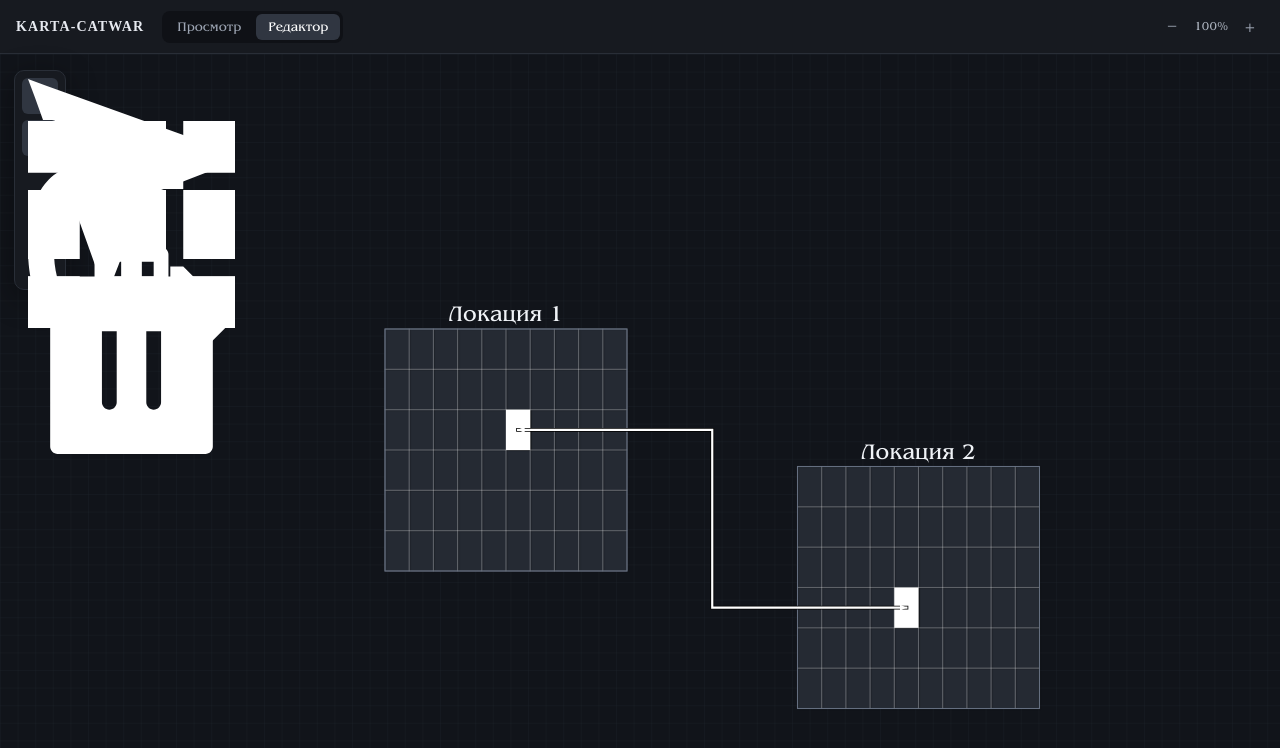
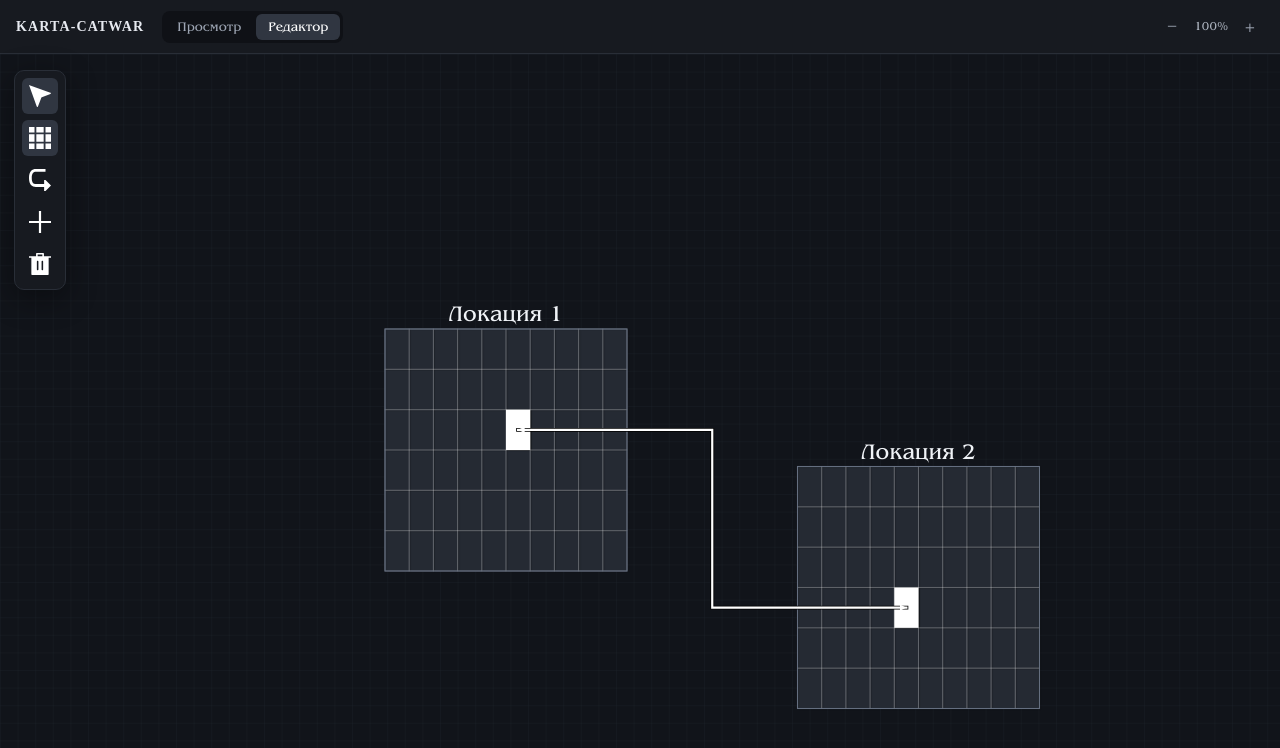
Before and after one commit to asiqut/KARTA-CATWAR, a React (Vite) app: page / in a window 1280 px wide. Shown: the top 748 px of the page. Built offline with nearby package versions, Linux system fonts and the light colour scheme; a web font is replaced by a local one.

Commit message:
Style toolbar icons and transition tools

```diff
--- a/src/styles.css
+++ b/src/styles.css
@@ -18,10 +18,11 @@ button { color: inherit; border: 0; cursor: pointer; }
 .top-actions button { width: 28px; height: 28px; font-size: 18px; }
 .top-actions button:hover, .toolbar button:hover, .transition-tools button:hover { background: #282d36; color: #fff; }
 .toolbar { position: fixed; z-index: 10; top: 70px; left: 14px; display: flex; flex-direction: column; gap: 6px; padding: 7px; background: #171a20; border: 1px solid #292e37; border-radius: 10px; box-shadow: 0 8px 30px #0006; }
-.toolbar button { width: 36px; height: 36px; font-size: 18px; }
+.toolbar button { width: 36px; height: 36px; font-size: 18px; display: flex; align-items: center; justify-content: center; }
+.toolbar button img, .transition-tools button img { width: 22px; height: 22px; display: block; object-fit: contain; }
 .toolbar button.active-tool, .transition-tools button.active-tool { background: #303641; color: #fff; }
 .transition-tools { position: fixed; z-index: 10; top: 70px; left: 64px; display: flex; flex-direction: column; gap: 6px; padding: 7px; background: #171a20; border: 1px solid #292e37; border-radius: 10px; box-shadow: 0 8px 30px #0006; }
-.transition-tools button { width: 36px; height: 36px; font-size: 18px; }
+.transition-tools button { width: 36px; height: 36px; font-size: 18px; display: flex; align-items: center; justify-content: center; }
 .canvas-shell { width: 100%; height: 100%; padding-top: 54px; overflow: auto; scrollbar-width: none; }
 .canvas-shell::-webkit-scrollbar { display: none; }
 .canvas { width: 5000px; height: 3500px; background: #11141a; }
```
